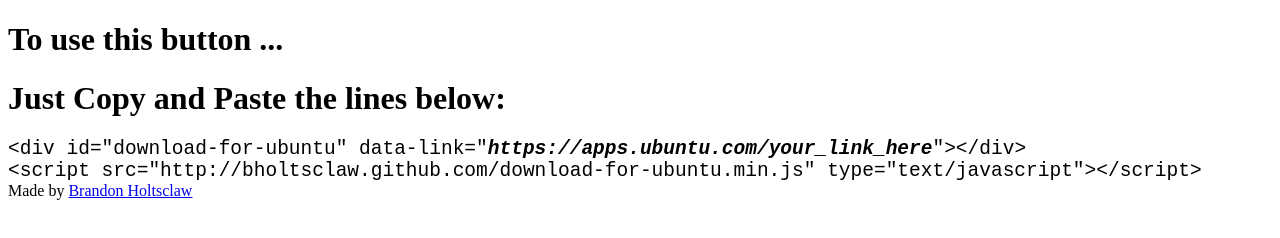
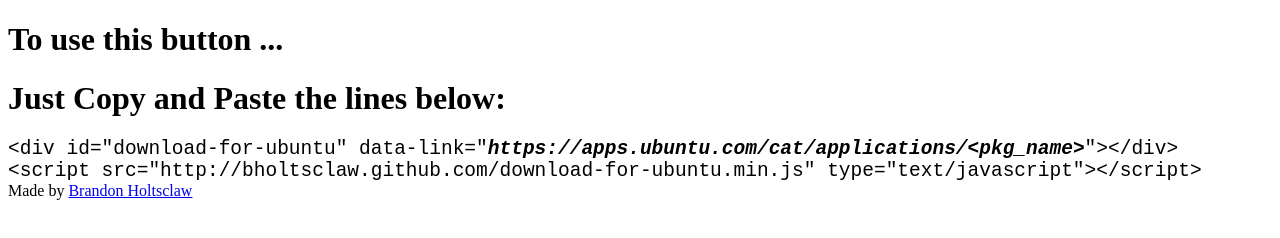
Before and after one commit to bholtsclaw/bholtsclaw.github.com, a plain HTML site: page assets/buttons/download-for-ubuntu.html in a window 1280 px wide. Drawn offline with Linux system fonts and the light colour scheme.

Commit message:
url update

```diff
--- a/assets/buttons/download-for-ubuntu.html
+++ b/assets/buttons/download-for-ubuntu.html
@@ -10,7 +10,7 @@
 <script src="http://bholtsclaw.github.com/download-for-ubuntu.min.js" type="text/javascript"></script>
 <h1>Just Copy and Paste the lines below:</h1>
 <code class="prettyprint" style="font-size: 1.5em;">
-&lt;div id="download-for-ubuntu" data-link="<strong><em>https://apps.ubuntu.com/your_link_here</strong></em>"&gt;&lt;/div&gt;<br>
+&lt;div id="download-for-ubuntu" data-link="<strong><em>https://apps.ubuntu.com/cat/applications/&lt;pkg_name&gt;</strong></em>"&gt;&lt;/div&gt;<br>
 &lt;script src="http://bholtsclaw.github.com/download-for-ubuntu.min.js" type="text/javascript"&gt;&lt;/script&gt;<br>
 </code>
 <footer>Made by <a href="http://www.brandonholtsclaw.com">Brandon Holtsclaw</a></footer>
```
